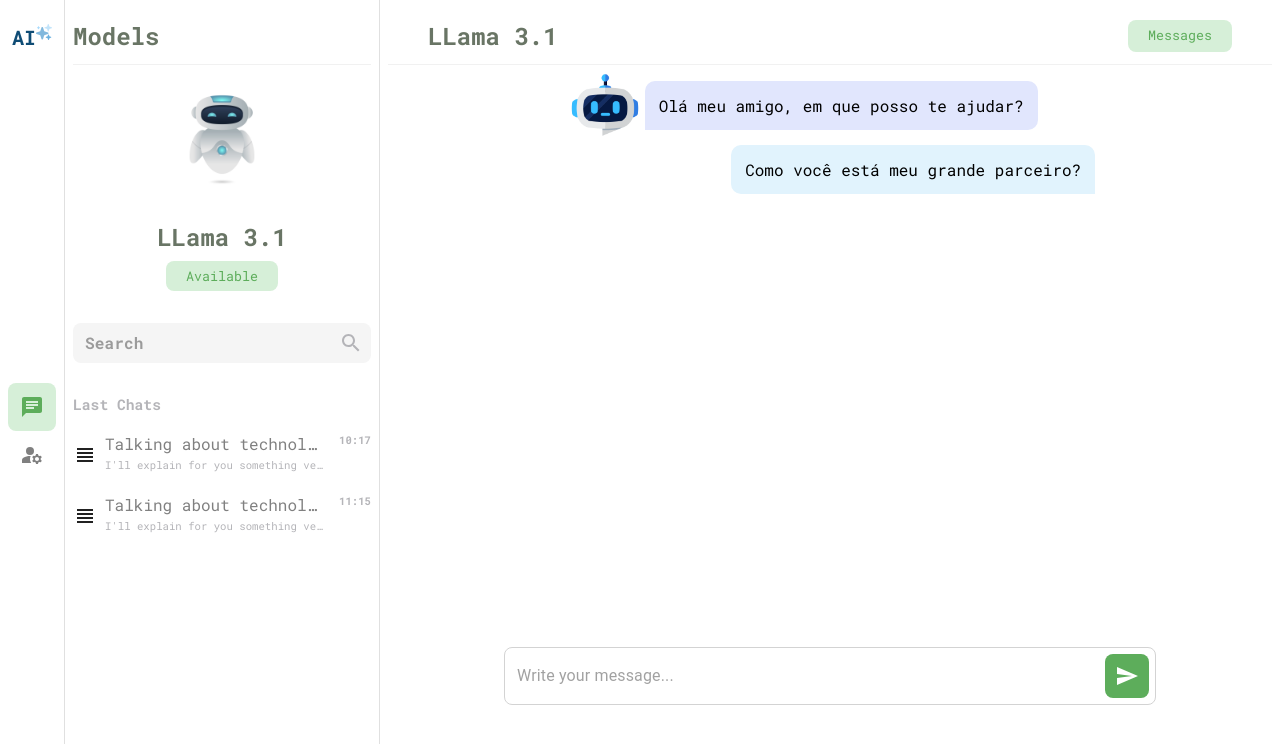
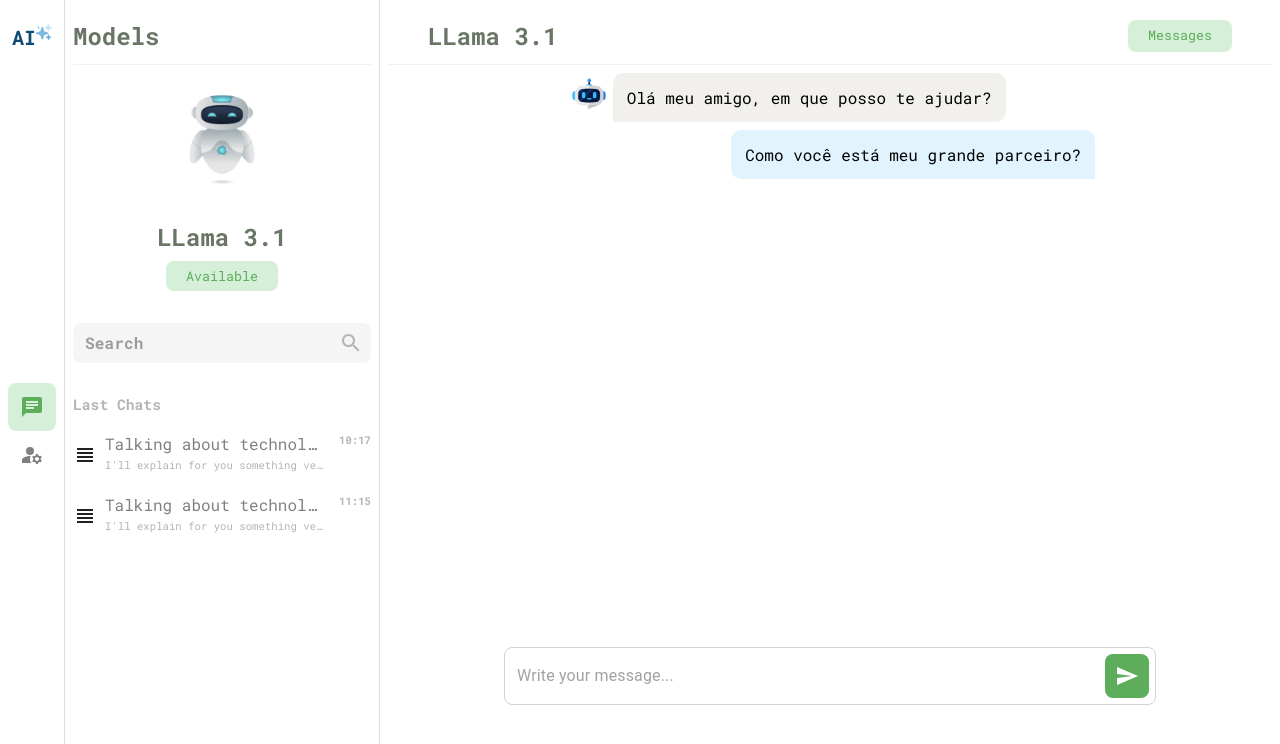
Before and after one commit to igor-rodrigues-ss/chat-ai-fe, a React (Vite) app: page /chat in a window 1280 px wide. Shown: the top 744 px of the page. Built offline with nearby package versions, Linux system fonts and the light colour scheme; a web font is replaced by a local one.

Commit message:
refact: Create separate directory for ChatMessages component. Break chat component in separate components.

```diff
--- a/src/pages/Chat/components/Chat.tsx
+++ /dev/null
@@ -1,101 +0,0 @@
-import InputBase from "@mui/material/InputBase";
-import IconButton from "@mui/material/IconButton";
-import {
-	Col,
-	ColBetween,
-	ColCenter,
-	Row,
-	RowBetween,
-	RowEnd,
-} from "../../../styles/grid";
-import SendIcon from "@mui/icons-material/Send";
-import styled from "styled-components";
-import { DEFAULT_FONT_FAMILY } from "../../../styles/config";
-import { GreenText, Title } from "../../../components/text";
-import { COLORS } from "../../../styles/colors";
-
-const AiBaloon = styled.div`
-	background: #e1e6fd;
-	padding: 14px;
-	border-radius: 10px 10px 10px 0;
-	font-family: ${DEFAULT_FONT_FAMILY};
-`;
-
-const UserBaloon = styled.div`
-	background: #e1f3fd;
-	padding: 14px;
-	border-radius: 10px 10px 0px 10px;
-	font-family: ${DEFAULT_FONT_FAMILY};
-`;
-
-const ChatMessages = () => {
-	return (
-		<div style={{ height: "98vh", width: "100%", borderRadius: "12px" }}>
-			<RowBetween
-				style={{ padding: "0 40px", borderBottom: "1px solid #f1f1f1" }}
-			>
-				<Title m={"12px 0"}>LLama 3.1</Title>
-
-				<GreenText m={"12px 0"}>Messages</GreenText>
-			</RowBetween>
-
-			<ColBetween
-				style={{ height: "80vh", width: "100%", margin: "0 auto" }}
-			>
-				<Col style={{ padding: "0 20%" }}>
-					<Row>
-						<img src="images/robot.png" width={"80px"} />
-
-						<ColCenter>
-							<AiBaloon>
-								Olá meu amigo, em que posso te ajudar?
-							</AiBaloon>
-						</ColCenter>
-					</Row>
-
-					<RowEnd>
-						<ColCenter>
-							<UserBaloon>
-								Como você está meu grande parceiro?
-							</UserBaloon>
-						</ColCenter>
-					</RowEnd>
-				</Col>
-
-				<Row
-					style={{
-						background: "white",
-						width: "50vw",
-						margin: "0 auto",
-						borderRadius: "8px",
-						border: "1px solid lightgrey",
-						padding: "4px 6px 4px 4px",
-					}}
-				>
-					<InputBase
-						sx={{ ml: 1, flex: 1 }}
-						placeholder="Write your message..."
-					/>
-
-					<div
-						style={{
-							background: COLORS.GREEN.BASE,
-							borderRadius: "8px",
-							margin: "2px 0",
-						}}
-					>
-						<IconButton
-							type="button"
-							sx={{ p: "10px" }}
-							aria-label="search"
-						>
-							<SendIcon style={{ color: "white" }} />
-						</IconButton>
-					</div>
-				</Row>
-			</ColBetween>
-		</div>
-	);
-};
-
-export default ChatMessages;
--- /dev/null
+++ b/src/pages/Chat/components/ChatMessages/index.tsx
@@ -0,0 +1,117 @@
+import InputBase from "@mui/material/InputBase";
+import IconButton from "@mui/material/IconButton";
+import {
+	Col,
+	ColBetween,
+	ColCenter,
+	Row,
+	RowBetween,
+	RowEnd,
+} from "../../../../styles/grid";
+import SendIcon from "@mui/icons-material/Send";
+import styled from "styled-components";
+import { DEFAULT_FONT_FAMILY } from "../../../../styles/config";
+import { GreenText, Title } from "../../../../components/text";
+import { COLORS } from "../../../../styles/colors";
+import { Img } from "../../../../components/imgs";
+
+const AiBaloon = styled.div`
+	background: ${COLORS.GREY.TINT}80;
+	padding: 14px;
+	border-radius: 10px 10px 10px 0;
+	font-family: ${DEFAULT_FONT_FAMILY};
+	margin: 8px 0 0 0;
+`;
+
+const UserBaloon = styled.div`
+	background: #e1f3fd;
+	padding: 14px;
+	border-radius: 10px 10px 0px 10px;
+	font-family: ${DEFAULT_FONT_FAMILY};
+	margin: 8px 0;
+`;
+
+const ChatContent = styled(ColBetween)`
+	height: 80vh;
+	width: 100%;
+	margin: 0 auto;
+`
+
+const Header = () => (
+	<RowBetween
+		style={{ padding: "0 40px", borderBottom: "1px solid #f1f1f1" }}
+	>
+		<Title m={"12px 0"}>LLama 3.1</Title>
+
+		<GreenText m={"12px 0"}>Messages</GreenText>
+	</RowBetween>
+)
+
+const InputMessageContainer = styled(Row)`
+	background: white;
+	width: 50vw;
+	margin: 0 auto;
+	border-radius: 8px;
+	border: 1px solid lightgrey;
+	padding: 4px 6px 4px 4px;
+`
+
+const InputMessage = () => (
+	<InputMessageContainer>
+		<InputBase
+			sx={{ ml: 1, flex: 1 }}
+			placeholder="Write your message..."
+		/>
+
+		<div
+			style={{
+				background: COLORS.GREEN.BASE,
+				borderRadius: "8px",
+				margin: "2px 0",
+			}}
+		>
+			<IconButton
+				type="button"
+				sx={{ p: "10px" }}
+				aria-label="search"
+			>
+				<SendIcon style={{ color: "white" }} />
+			</IconButton>
+		</div>
+	</InputMessageContainer>
+)
+
+const ChatMessages = () => {
+	return (
+		<Col style={{ height: "98vh", width: "100%", borderRadius: "12px" }}>
+			<Header/>
+
+			<ChatContent>
+				<Col p="0 20%">
+					<Row>
+						<Img src="images/robot.png" width={"40px"} m="auto 4px"/>
+
+						<ColCenter>
+							<AiBaloon>
+								Olá meu amigo, em que posso te ajudar?
+							</AiBaloon>
+						</ColCenter>
+					</Row>
+
+					<RowEnd>
+						<ColCenter>
+							<UserBaloon>
+								Como você está meu grande parceiro?
+							</UserBaloon>
+						</ColCenter>
+					</RowEnd>
+				</Col>
+
+				<InputMessage/>
+
+			</ChatContent>
+		</Col>
+	);
+};
+
+export default ChatMessages;
--- a/src/pages/Chat/index.tsx
+++ b/src/pages/Chat/index.tsx
@@ -2,7 +2,7 @@
 import IconButton from "@mui/material/IconButton";
 import { Col, Row } from "../../styles/grid";
 import SideDrawer from "./components/SideDrawer";
-import ChatMessages from "./components/Chat";
+import ChatMessages from "./components/ChatMessages";
 import MenuIcon from "@mui/icons-material/Menu";
 
 const ChatPage = () => {
--- a/src/styles/grid.tsx
+++ b/src/styles/grid.tsx
@@ -1,9 +1,10 @@
 import styled from "styled-components";
 
-export const Row = styled.div<{m?: string}>`
+export const Row = styled.div<{m?: string, p?: string}>`
 	display: flex;
 	flex-direction: row;
 	margin: ${p => p.m || "0"};
+	padding: ${p => p.p || "0"};
 `;
 
 export const Col = styled.div<{m?: string; p?: string, width?: string}>`
```
